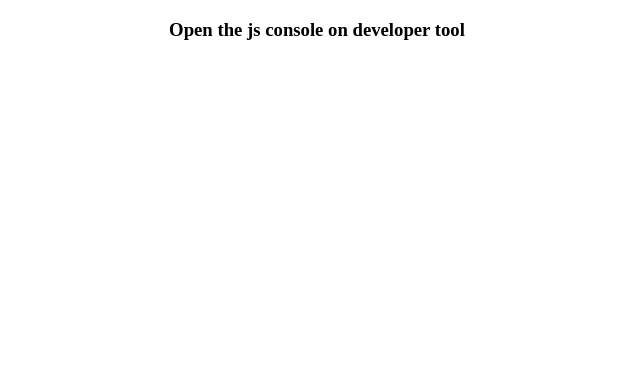
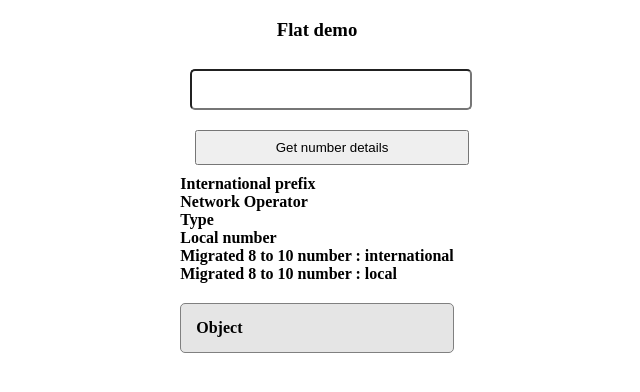
Before and after one commit to aurellemeless/cipnn, a website built with webpack: page index.html in a window 1280 px wide. Shown: the whole page, without its empty margins (323-963 px from the left). Built offline with nearby package versions, Linux system fonts and the light colour scheme.

Commit message:
Update samples

```diff
--- a/index.html
+++ b/index.html
@@ -2,16 +2,113 @@
 <html>
 	<head>
 		<meta charset="utf-8" />
-        <title>CI Phone PNN</title>
+		<title>CI Phone PNN : demo</title>
+		<style>
+			.console {
+				padding: 15px;
+				border-radius: 5px;
+				border: solid gray 1px;
+				background-color: #dededec5;
+				margin-top: 20px;
+			}
+
+			.container {
+				display: flex;
+				align-items: center;
+				justify-content: center;
+			}
+
+			.detail-label {
+				font-weight: bold;
+				font-size: 16px;
+			}
+
+			input {
+				width: 100%;
+				height: 35px;
+				border-radius: 5px;
+				margin: 10px;
+			}
+
+			button {
+				width: 100%;
+				margin: 10px 15px;
+				height: 35px;
+			}
+		</style>
 	</head>
+
 	<body>
-      <h3 style="text-align: center;"> Open the js console on developer tool</h3>
+		<h3 style="text-align: center">Flat demo</h3>
+		<div class="container">
+			<div class="wrapper">
+				<div>
+					<form>
+						<div>
+							<input id="phone" type="text" />
+						</div>
+						<div>
+							<button type="button" onclick="checkNumer()">Get number details</button>
+						</div>
+					</form>
+				</div>
+
+				<div id="details">
+					<div class="detail">
+						<div class="detail-label">International prefix</div>
+						<div id="number-prefix"></div>
+					</div>
+					<div class="detail">
+						<div class="detail-label">Network Operator</div>
+						<div id="number-operator"></div>
+					</div>
+					<div class="detail">
+						<div class="detail-label">Type</div>
+						<div id="number-type"></div>
+					</div>
+					<div class="detail">
+						<div class="detail-label">Local number</div>
+						<div id="number-localpart"></div>
+					</div>
+
+					<div class="detail">
+						<div class="detail-label">Migrated 8 to 10 number : international</div>
+						<div id="number-migrate8to10"></div>
+					</div>
+					<div class="detail">
+						<div class="detail-label">Migrated 8 to 10 number : local</div>
+						<div id="number-migrate8to10-local"></div>
+					</div>
+
+					<div class="console">
+						<div class="detail-label">Object</div>
+						<div id="number-json"></div>
+					</div>
+				</div>
+			</div>
+		</div>
 		<script type="text/javascript">
-      const myPhone = "00225090000000";
-      const pnn =  new cipnn.phone(myPhone);
-      console.log(`number analysis `, pnn);
-      console.log(`Migrating ${myPhone} to 10, ${pnn.migrate8To10()} is your new ${pnn.findType()} number`);
+			const details = document.getElementById('details');
+			details.style.visibility = false;
+			function checkNumer() {
+				const myPhone = document.getElementById('phone').value;
+				const pnn = new cipnn.Phone(myPhone);
+				document.getElementById('number-json').innerHTML = JSON.stringify(pnn);
+				document.getElementById('number-operator').innerHTML = pnn.network;
+				document.getElementById('number-prefix').innerHTML = pnn.iPrefix
+					? pnn.iPrefix
+					: 'No international prefix found';
+				document.getElementById('number-type').innerHTML = pnn.type;
+				document.getElementById('number-localpart').innerHTML = pnn.localPart;
+				document.getElementById('number-migrate8to10').innerHTML = pnn.migrate8To10();
+				document.getElementById('number-migrate8to10-local').innerHTML = pnn.migrate8To10(false);
+				details.style.visibility = true;
+
+				console.log(`Number analysis `, pnn);
+				console.log(
+					`Migrating ${myPhone} to 10, ${pnn.migrate8To10()} is your new ${pnn.findType()} number`
+				);
+			}
 		</script>
 	</body>
-
 </html>
```
Also changed, not shown: README.md, 1 other file. Lines whose indentation alone changed are shown as unchanged.
